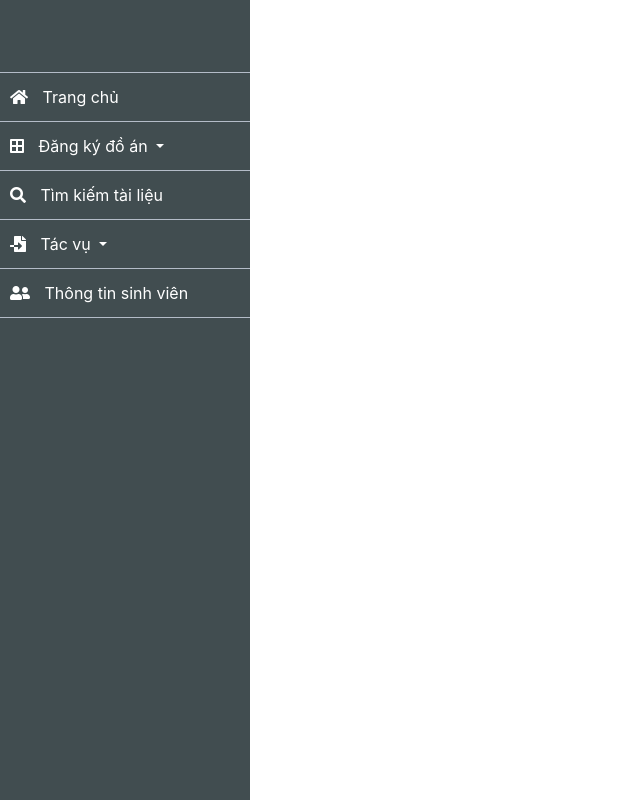
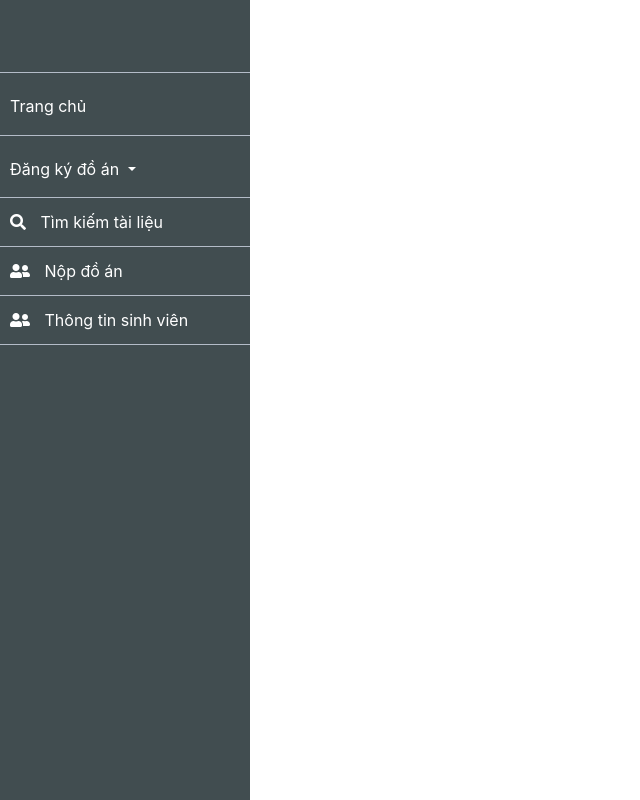
Before and after one commit to entivi/QLDoAn, a PHP site: page /dashboard.php in a window 1280 px wide. Shown: the part 57-857 px from the top of the page, without its empty margins (0-640 px from the left). Run offline with PHP 8.4, Linux system fonts and the light colour scheme; some libraries are stand-ins or nearby versions.

Commit message:
da sua roi

```diff
--- a/css/header.css
+++ b/css/header.css
@@ -75,7 +75,7 @@
     display: flex;
     color: #fff;
     flex-direction: column;
-    height: 90vh;
+    height: 100vh;
     background-color: #414D50;
     justify-content: space-around;
     padding: 0 10px;
@@ -101,7 +101,7 @@
     display: none;
     background-color: #414D50;
     width: 250px;
-    height: 100vh;
+    height: 1100vh;
 
 }
 
--- a/dashboard.php
+++ b/dashboard.php
@@ -17,6 +17,8 @@
     <?php
         include('includes/header.php');
         include('includes/navbar.php');
+        include('includes/aside.php');
+
     ?>
 
     <script src="./js/javascript.js"></script>
--- a/includes/navbar.php
+++ b/includes/navbar.php
@@ -15,19 +15,27 @@
         <ul class="nav flex-column">
             <li class="nav-item nav-item-list" style="border-top: 1px solid #B4BCC8;border-bottom: 0.5px solid #B4BCC8;">
                 <a class="nav-link active" href="#">
-                    <i class="fas fa-home"></i>
+                    <span class="iconify" data-icon="ant-design:home-outlined" style="color: white; font-size: 25px"></span>
                     Trang chủ
                 </a>
             </li>
 
             <li class="nav-item dropdown " style="border-bottom: 0.5px solid #B4BCC8;">
                 <a class="nav-link dropdown-toggle" href="#">
-                    <i class="fas fa-border-all"></i>
-                    Đăng ký đồ án
+                <span class="iconify" data-icon="ic:baseline-app-registration" style="color: white; font-size: 25px;"></span>
+                Đăng ký đồ án
                 </a>
                 <div class="navItem dropdown-menu">
-                    <a class="dropdown-item" href="#">Đăng kí làm đồ án</a>
-                    <a class="dropdown-item" href="#">Kết quả đăng kí làm đồ án</a>
+
+                <a class="dropdown-item" href="#">
+                    <span class="iconify" data-icon="carbon:shopping-catalog" style="color: white; font-size: 25px;"></span>
+                    Đăng kí làm đồ án
+                </a>
+
+                <a class="dropdown-item" href="#">
+                <span class="iconify" data-icon="carbon:shopping-catalog" style="color: white; font-size: 25px;"></span>
+                    Kết quả đăng kí làm đồ án
+                </a>
                     <!-- <div class="dropdown-divider"></div> -->
                 </div>
             </li>
@@ -47,7 +55,7 @@
             </li> -->
 
 
-            <li class="nav-item dropdown" style="border-bottom: 0.5px solid #B4BCC8;" >
+            <!-- <li class="nav-item dropdown" style="border-bottom: 0.5px solid #B4BCC8;" >
                 <a class="nav-link dropdown-toggle" href="#">
                 <i class="fas fa-file-import"></i>
                     Tác vụ
@@ -57,6 +65,13 @@
                     <a class="dropdown-item" href="#">Hộp thư thoại</a>
                     <div class="dropdown-divider"></div>
                 </div>
+            </li> -->
+
+            <li class="nav-item" style="border-bottom: 0.5px solid #B4BCC8;" >
+                <a class="nav-link active" href="#">
+                    <i class="fas fa-user-friends"></i>
+                    Nộp đồ án
+                </a>
             </li>
 
             <li class="nav-item" style="border-bottom: 0.5px solid #B4BCC8;" >
@@ -68,3 +83,4 @@
         </ul>
     </div>
 </div>
+<script src="https://code.iconify.design/2/2.2.1/iconify.min.js"></script>
```
Also changed, not shown: css/aside.css (added), includes/aside.php (added).
